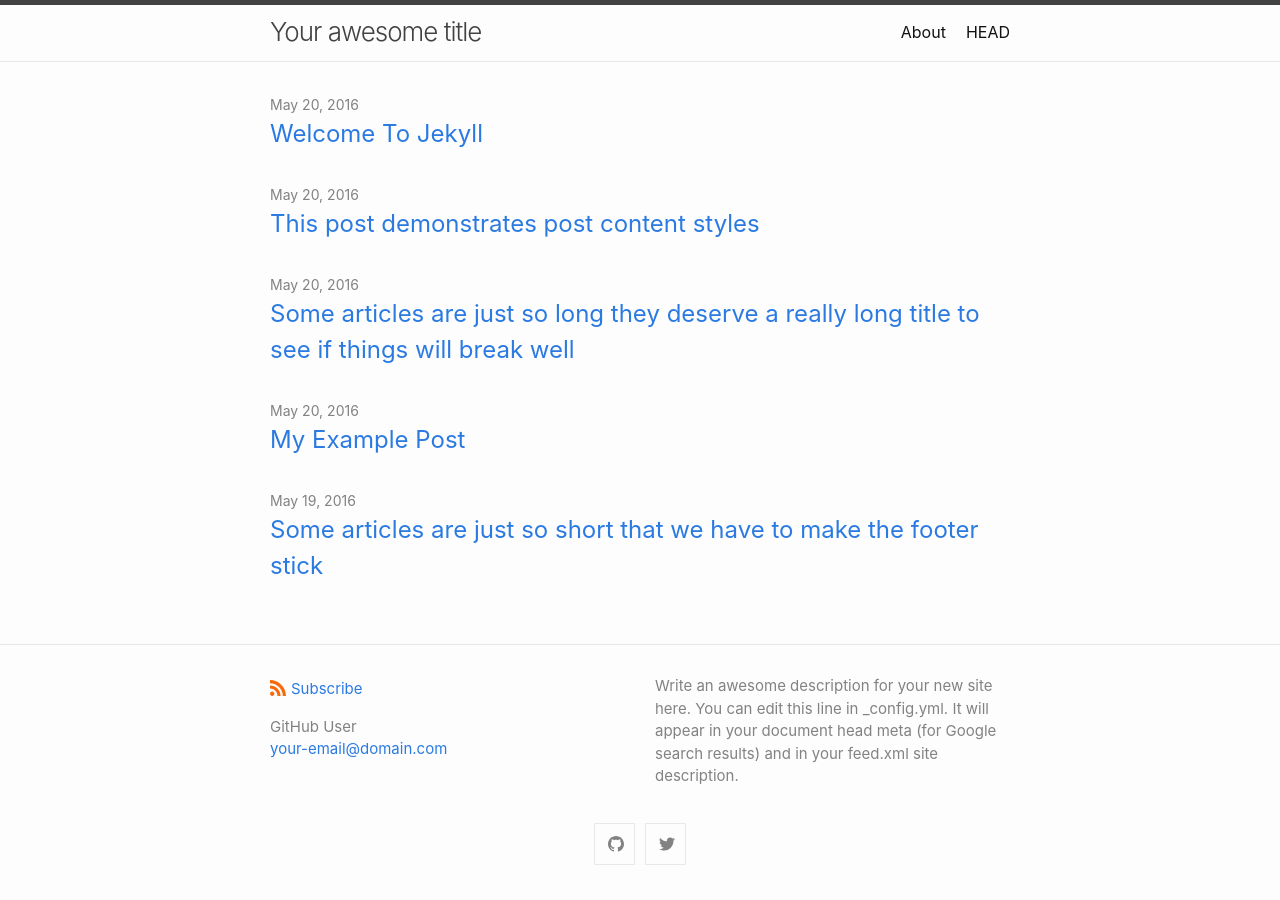
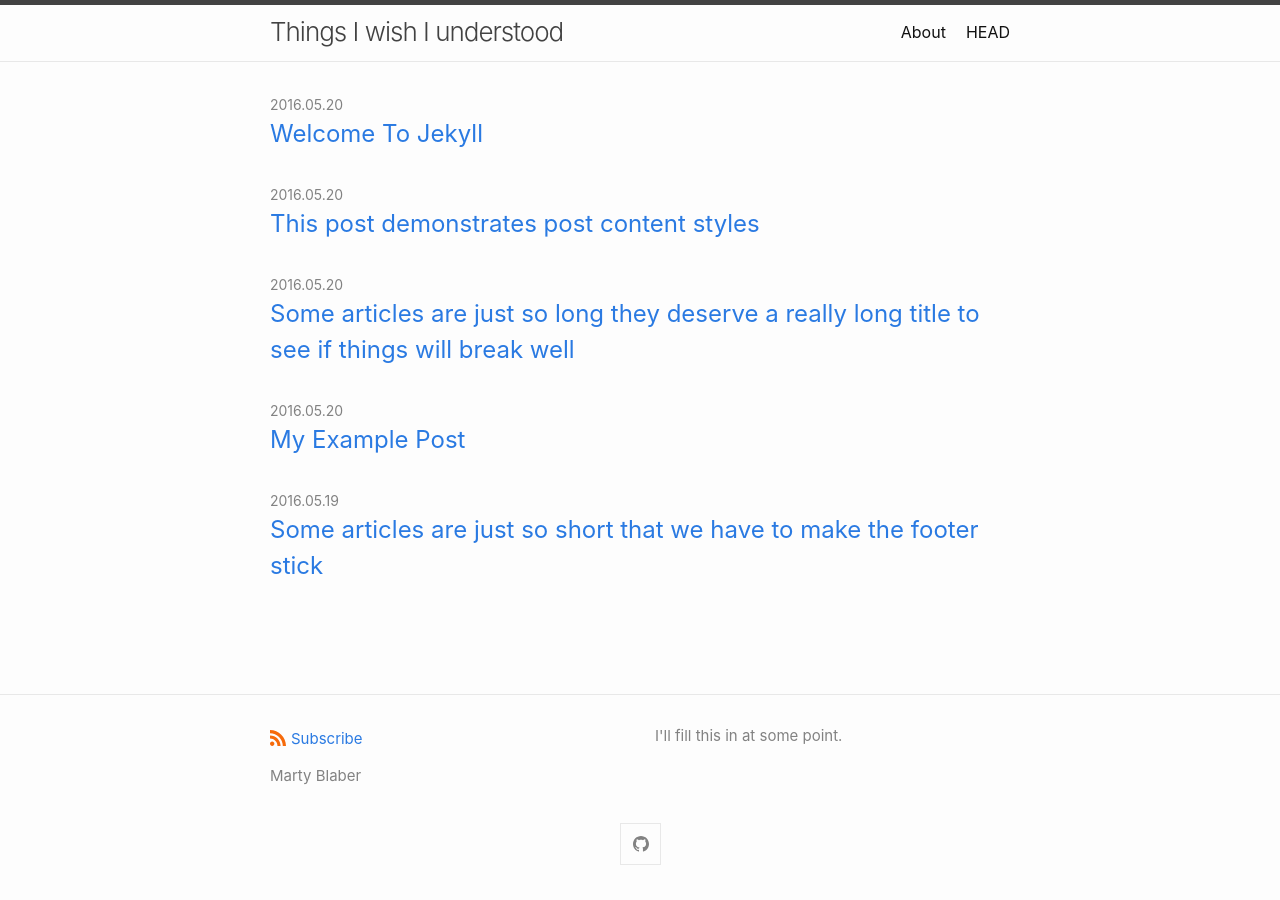
Before and after one commit to martyblaber/martyblaber.github.io, a Jekyll site: the page built from index.md, in a window 1280 px wide. Built offline with Jekyll 4.4.1, drawn with Linux system fonts in a browser that asks for light colours.

Commit message:
"Update title, name, etc. Add domain and base url"

```diff
--- a/_config.yml
+++ b/_config.yml
@@ -1,23 +1,23 @@
-title: Your awesome title
+title: Things I wish I understood
 author:
-  name: GitHub User
-  email: your-email@domain.com
+  name: Marty Blaber
+  #email:
 description: > # this means to ignore newlines until "show_excerpts:"
-  Write an awesome description for your new site here. You can edit this
-  line in _config.yml. It will appear in your document head meta (for
-  Google search results) and in your feed.xml site description.
+  I'll fill this in at some point.
+domain: martyblaber.github.io
+baseurl: / # the subpath of your site, e.g. /blog
 
 show_excerpts: false # set to true to show excerpts on the homepage
 
 # Minima date format
 # refer to https://shopify.github.io/liquid/filters/date/ if you want to customize this
 minima:
-  date_format: "%b %-d, %Y"
+  date_format: "%Y.%m.%d"
 
   # generate social links in footer
   social_links:
-    twitter: jekyllrb
-    github:  jekyll
+    # twitter: jekyllrb
+    github:  martyblaber
     # devto: jekyll
     # dribbble: jekyll
     # facebook: jekyll
```
